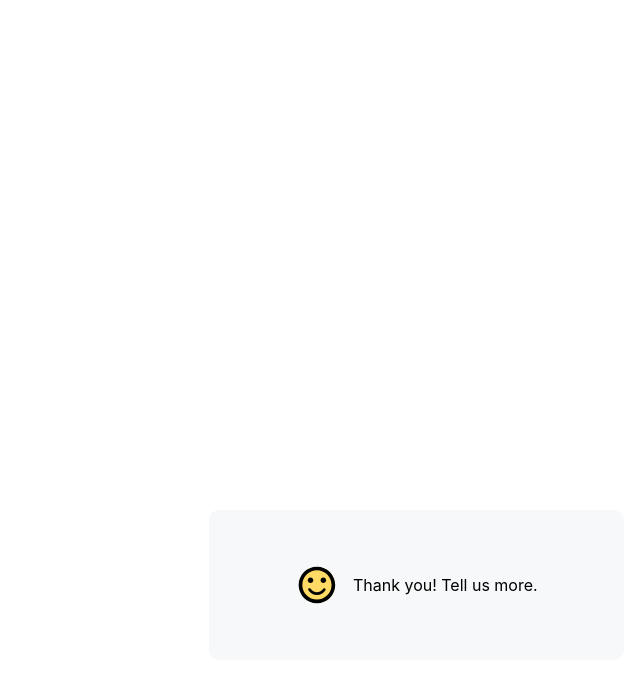
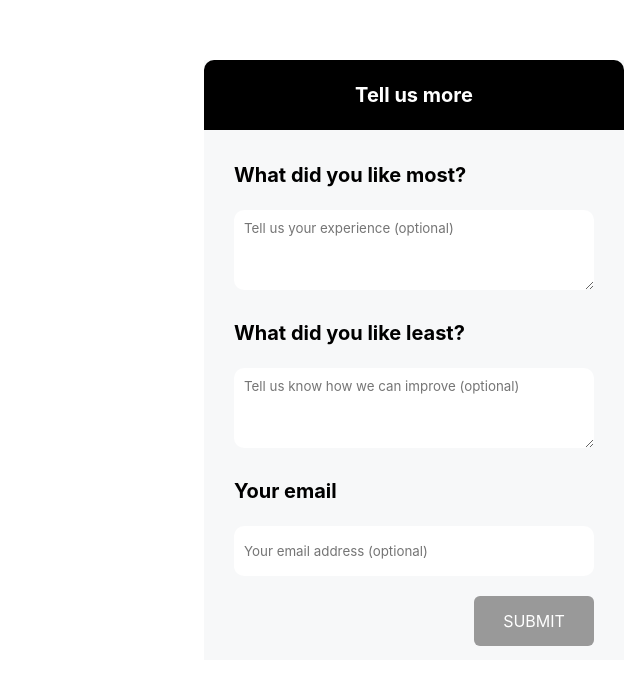
Before and after one commit to USER3-0/user-sentiments, a React (Vite) app: page / in a window 1280 px wide. Shown: the part 124-800 px from the top of the page, without its empty margins (640-1280 px from the left). Built offline with nearby package versions, Linux system fonts and the light colour scheme; a web font is replaced by a local one.

Commit message:
ADDED: component injection logic

```diff
--- a/src/App.tsx
+++ b/src/App.tsx
@@ -1,4 +1,5 @@
 import { useState } from "react";
+import Questionnaire from "./components/Questionnaire";
 import Rating from "./components/Rating";
 import SubmissionFeedBack from "./components/SubmissionFeedback";
 
@@ -8,7 +9,8 @@ function App() {
   return (
     <div className="App">
       {/* <Rating max={6} /> */}
-      <SubmissionFeedBack />
+      {/* <SubmissionFeedBack /> */}
+      <Questionnaire />
     </div>
   );
 }
--- a/src/main.tsx
+++ b/src/main.tsx
@@ -3,8 +3,15 @@ import ReactDOM from 'react-dom/client'
 import App from './App'
 import './index.css'
 
-ReactDOM.createRoot(document.getElementById('root') as HTMLElement).render(
-  <React.StrictMode>
-    <App />
-  </React.StrictMode>,
-)
+// ReactDOM.createRoot(document.getElementById('root') as HTMLElement).render(
+//   <React.StrictMode>
+//     <App />
+//   </React.StrictMode>,
+// )
+
+
+const root = document.createElement("div");
+root.id = "user-3-0-sentiments-content-view-root";
+document.body.append(root);
+
+ReactDOM.createRoot(root).render(<App />);
```
